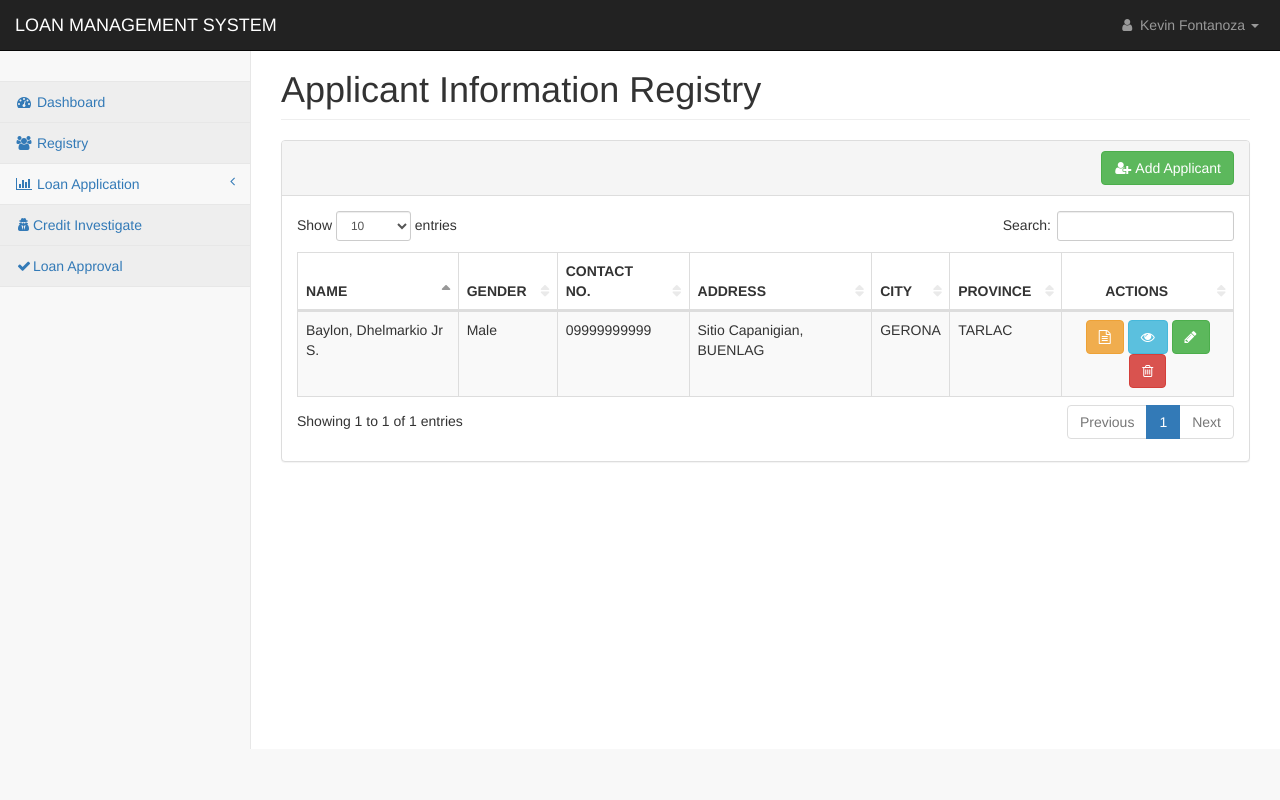
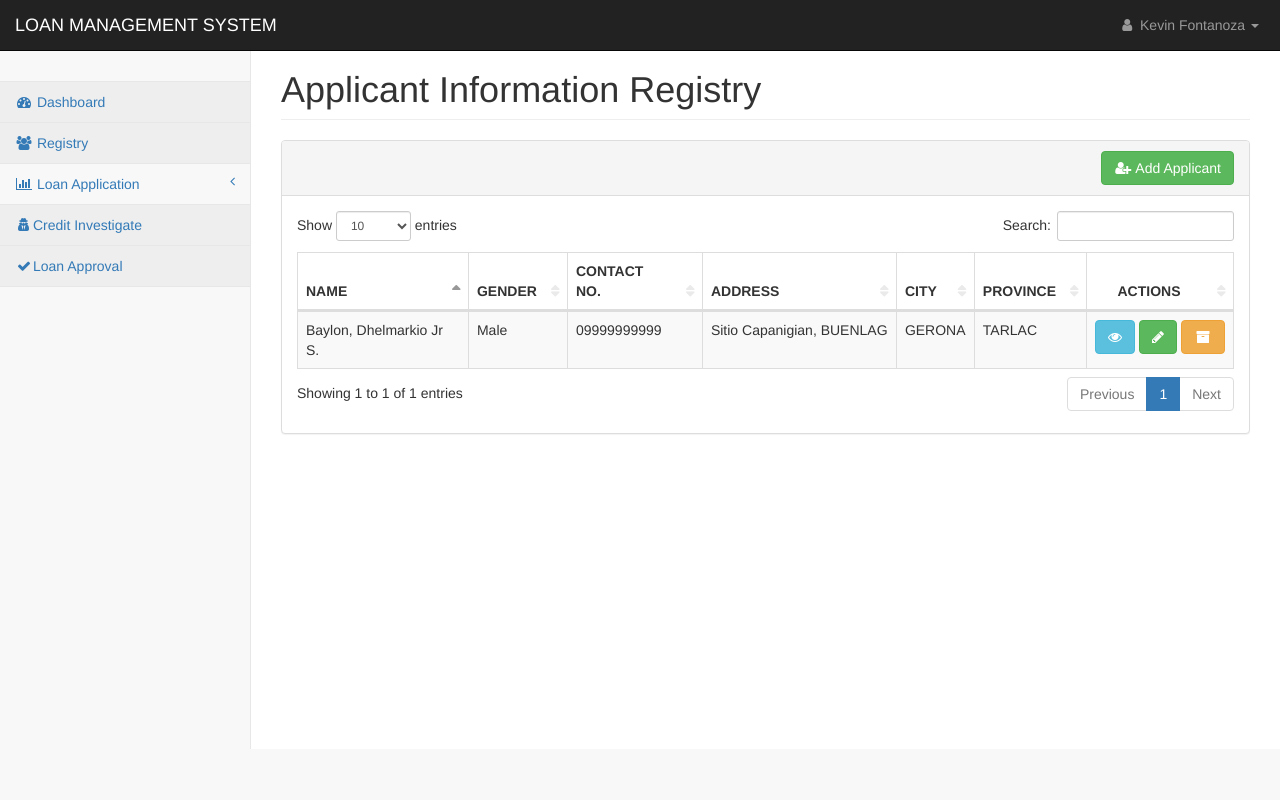
Before and after one commit to Dhelmakio/MASTER, a PHP site: page /pages/registry_applicant.php in a window 1280 px wide. Run offline with PHP 8.4, Linux system fonts and the light colour scheme; a user stored in the database is signed in; data comes from the database, SQL or seed files in the repository.

Commit message:
removed delete icon and changed functionality of delete modal to archive modal

```diff
--- a/pages/registry_applicant.php
+++ b/pages/registry_applicant.php
@@ -105,13 +105,6 @@ if($_SESSION['user_id']){
                                                 <td style="text-align:center">
                                                     <div class="tooltip-demo">
                                                         <a
-                                                            href="registry_applicant_archive.php?id=<?php echo $display['applicant_code'];?>">
-                                                            <button type="button" class="btn btn-warning"
-                                                                data-toggle="tooltip" data-placement="top" title="Archive">
-                                                                <i class="fa fa-file-text-o" aria-hidden="true"></i>
-                                                            </button>
-                                                        </a>
-                                                        <a
                                                             href="registry_applicant_view.php?id=<?php echo $display['applicant_code'];?>">
                                                             <button type="button" class="btn btn-info"
                                                                 data-toggle="tooltip" data-placement="top" title="View">
@@ -125,10 +118,16 @@ if($_SESSION['user_id']){
                                                                 <i class="fa fa-pencil" aria-hidden="true"></i>
                                                             </button>
                                                         </a>
-                                                        <button data-target="#modal-<?=  $display['applicant_code'] ?>"
+                                                        <!-- <button data-target="#modal-<?=  $display['applicant_code'] ?>"
                                                             title="Delete" type="button" data-placement="top"
                                                             data-toggle="modal" class="btn btn-danger"><i
                                                                 class="fa fa-trash-o"></i>
+                                                        </button> -->
+
+                                                            <button data-target="#modal-<?= $display['applicant_code'] ?>" type="button" class="btn btn-warning"
+                                                                data-toggle="modal" data-placement="top" title="Archive">
+                                                                <!-- <i class="fa fa-file-text-o" aria-hidden="true"></i> -->
+                                                                <i class="fa fa-fw" aria-hidden="true" title="Copy to use archive">&#xf187</i>
                                                             </button>
 
                                                             <!-- delete modal -->
@@ -140,11 +139,12 @@ if($_SESSION['user_id']){
                                                                     <div class="modal-content">
                                                                         <div class="modal-body">
                                                                             <p>
-                                                                            <center><i class="fa fa-warning fa-5x"
-                                                                                    style="color:#d9534f;"></i></center>
+                                                                                <center><i class="fa fa-fw fa-5x"
+                                                                                        style="color:#d9534f;"
+                                                                                        aria-hidden="true" title="Copy to use archive">&#xf187</i>
+                                                                                </center>
                                                                                 <center>
-                                                                                <h5>Deleting this data cannot be undone.
-                                                                                    <br>Please think thoroughly.</h5>
+                                                                                    <h5>Save to archive?</h5>
                                                                                 </center>
 
                                                                             </p>
@@ -157,8 +157,7 @@ if($_SESSION['user_id']){
                                                                                 <input type="hidden" name="id"
                                                                                     value="<?=  $display['applicant_code'] ?>">
                                                                                 <button type="submit" name="delete"
-                                                                                class="btn btn-danger text-small">Confirm
-                                                                                Delete</button>
+                                                                                    class="btn btn-danger text-small">Yes</button>
                                                                             </form>
                                                                         </div>
                                                                     </div>
```
Lines whose indentation alone changed are shown as unchanged.
